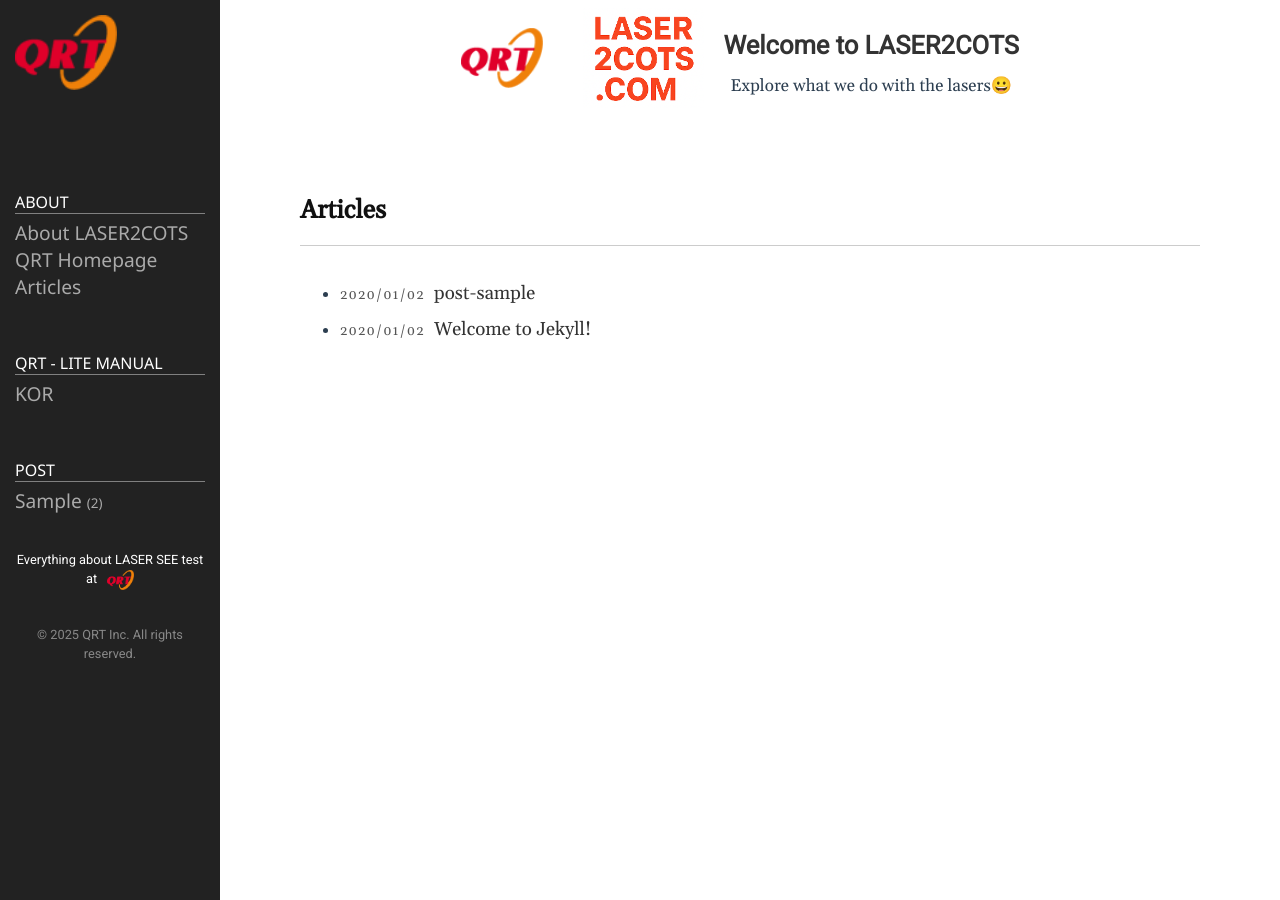
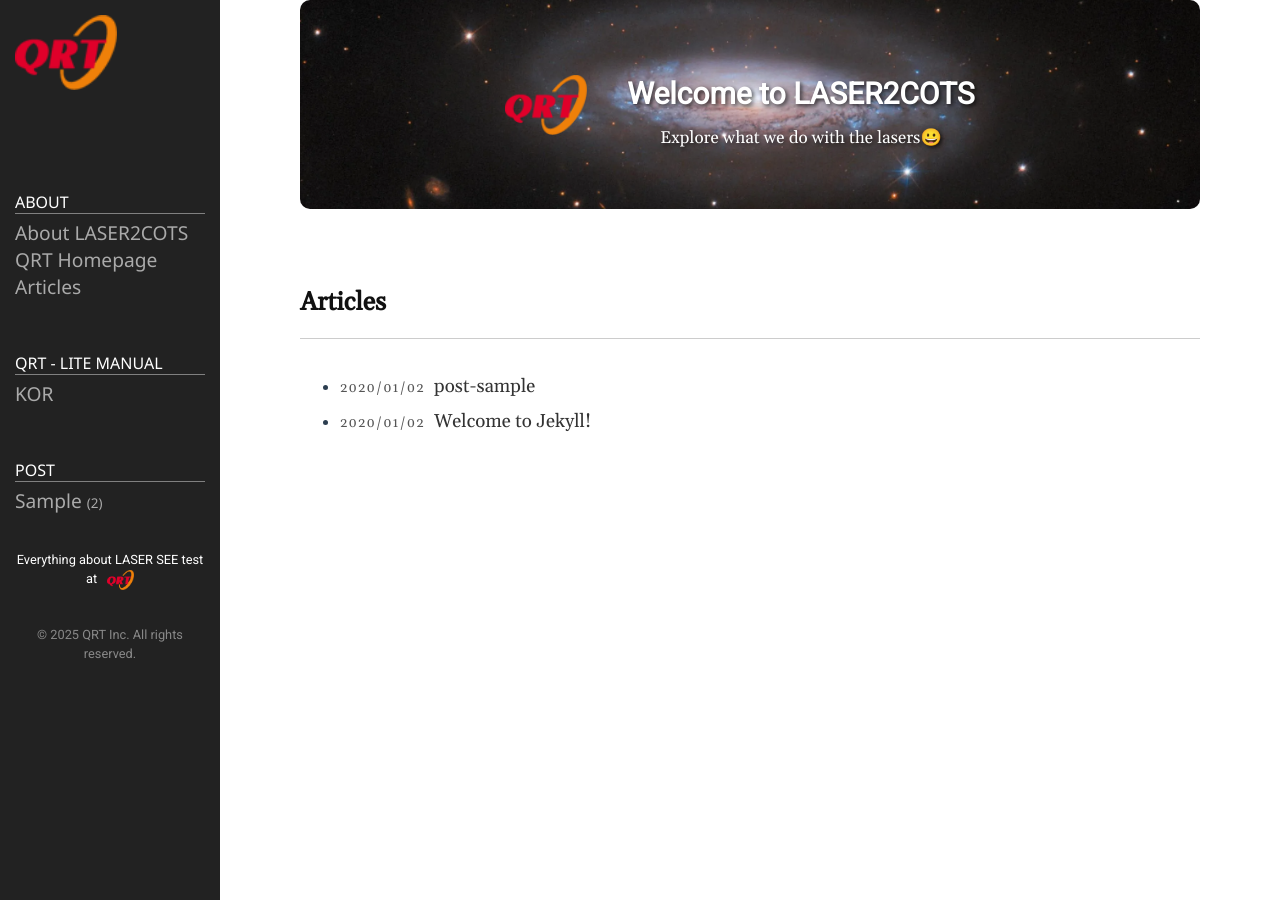
Before and after one commit to q-rad/q-rad.github.io, a Jekyll site: the page built from index.md, in a window 1280 px wide. Built offline with Jekyll 4.4.1, drawn with Linux system fonts in a browser that asks for light colours.

Commit message:
add: Background Image added

```diff
--- a/_includes/home.html
+++ b/_includes/home.html
@@ -1,14 +1,24 @@
 <article class="post">
 
-  <div class="welcome-section" style="display: flex; align-items: center; justify-content: center; margin-bottom: 20px;">
+  <div class="welcome-section" style="display: flex; align-items: center; justify-content: center; margin-bottom: 20px;
+    background-image: url('{{ "/assets/space-background.png" | relative_url }}');
+    background-size: cover;
+    background-position: center;
+    padding: 40px 20px;
+    color: white;
+    text-shadow: 2px 2px 4px rgba(0,0,0,0.7);
+    border-radius: 10px;">
+
+
+
     <!-- 첫 번째 로고 -->
     <img src="{{ '/assets/logo.png' | relative_url }}" alt="Logo" style="height: 60px; margin-right: 20px;">
 
     <!-- 두 번째 로고 -->
-    <img src="{{ '/assets/laser2cots_logo.png' | relative_url }}" alt="Laser2COTS Logo" style="height: 100px; margin-left: 20px;">
+    <!--<img src="{{ '/assets/laser2cots_logo.png' | relative_url }}" alt="Laser2COTS Logo" style="height: 100px; margin-left: 20px;"> -->
 
     <div style="text-align: center; margin: 0 20px;">
-      <h2>Welcome to LASER2COTS</h2>
+      <h2 style="font-size: 30px; color: white;">Welcome to LASER2COTS</h2>
       <p>Explore what we do with the lasers😀</p>
     </div>
 
```
Also changed, not shown: assets/space-background.png (added), 3 other files.
